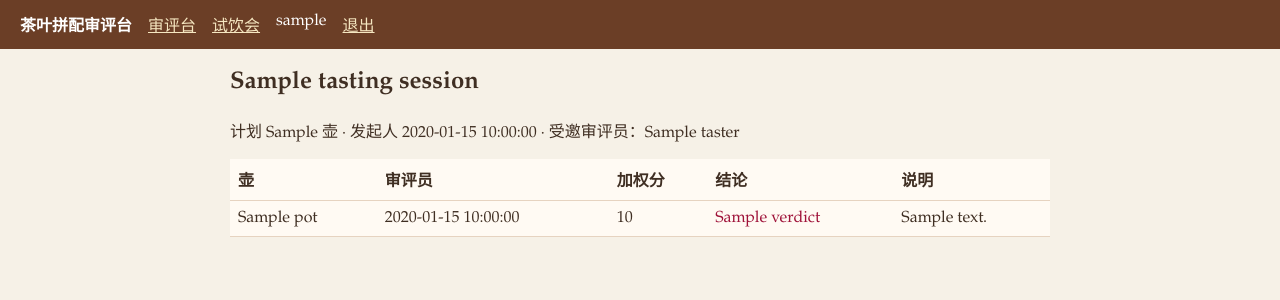
After one commit to lacsar712/cc-tb-b04-GSB, a Flask app: page /sessions/1 in a window 1280 px wide. The commit adds this page. Shown: the top 300 px of the page. Run offline with Flask 3, Linux system fonts and the light colour scheme; the visitor is signed in with stand-in values (Sample User, id 1); a database or web service that is not in the repository returns one stand-in record (values such as "Sample title"); some libraries are stand-ins or nearby versions.

Commit message:
feat: tasting sessions

```diff
--- a/backend/app.py
+++ b/backend/app.py
@@ -5,13 +5,14 @@ import psycopg2
 from flask import Flask, redirect, render_template, request, session, url_for
 from psycopg2.extras import RealDictCursor
 
-from rules import weigh
+from rules import parse_invitees, weigh
 
 app = Flask(__name__)
 app.secret_key = os.environ.get("FLASK_SECRET", "tea-cupping-dev-secret")
 
 ACCOUNTS = {
     "taster": {"password": "tea123456", "role": "writer"},
+    "taster2": {"password": "tea123456", "role": "writer"},
     "observer": {"password": "look123456", "role": "reader"},
 }
 
@@ -86,3 +87,124 @@ def create():
     if request.headers.get("HX-Request"):
         return render_template("_row.html", row=row)
     return redirect(url_for("home"))
+
+
+@app.get("/sessions")
+@login_required
+def sessions():
+    with db() as conn, conn.cursor(cursor_factory=RealDictCursor) as cur:
+        cur.execute("SELECT * FROM tasting_sessions ORDER BY id DESC")
+        items = cur.fetchall()
+    return render_template(
+        "sessions.html", sessions=items, can_write=session.get("role") == "writer"
+    )
+
+
+@app.post("/sessions")
+@login_required
+def create_session():
+    if session.get("role") != "writer":
+        return ("观察员不能建会", 403)
+    name = request.form.get("name", "").strip()
+    invitees = parse_invitees(request.form.get("invitees", ""))
+    try:
+        planned_pots = int(request.form.get("planned_pots", ""))
+    except ValueError:
+        planned_pots = 0
+    if not name:
+        return ("会名不能为空", 400)
+    if planned_pots < 1:
+        return ("计划壶数至少为 1", 400)
+    if not invitees:
+        return ("邀请名单不能为空", 400)
+    with db() as conn, conn.cursor(cursor_factory=RealDictCursor) as cur:
+        cur.execute(
+            """INSERT INTO tasting_sessions (name, planned_pots, created_by)
+               VALUES (%s,%s,%s) RETURNING id""",
+            (name, planned_pots, session["user"]),
+        )
+        session_id = cur.fetchone()["id"]
+        cur.executemany(
+            "INSERT INTO tasting_invitees (session_id, taster) VALUES (%s,%s)",
+            [(session_id, t) for t in invitees],
+        )
+        conn.commit()
+    return redirect(url_for("session_detail", session_id=session_id))
+
+
+@app.get("/sessions/<int:session_id>")
+@login_required
+def session_detail(session_id):
+    with db() as conn, conn.cursor(cursor_factory=RealDictCursor) as cur:
+        cur.execute("SELECT * FROM tasting_sessions WHERE id = %s", (session_id,))
+        item = cur.fetchone()
+        if item is None:
+            return ("试饮会不存在", 404)
+        cur.execute(
+            "SELECT taster FROM tasting_invitees WHERE session_id = %s ORDER BY taster",
+            (session_id,),
+        )
+        invitees = [row["taster"] for row in cur.fetchall()]
+        cur.execute(
+            "SELECT * FROM tasting_cuppings WHERE session_id = %s ORDER BY id DESC",
+            (session_id,),
+        )
+        rows = cur.fetchall()
+    can_submit = session.get("role") == "writer" and session["user"] in invitees
+    return render_template(
+        "session_detail.html",
+        item=item,
+        invitees=invitees,
+        rows=rows,
+        can_submit=can_submit,
+    )
+
+
+@app.post("/sessions/<int:session_id>/cuppings")
+@login_required
+def create_session_cupping(session_id):
+    if session.get("role") != "writer":
+        return ("观察员不能交会内评", 403)
+    with db() as conn, conn.cursor(cursor_factory=RealDictCursor) as cur:
+        cur.execute("SELECT * FROM tasting_sessions WHERE id = %s", (session_id,))
+        item = cur.fetchone()
+        if item is None:
+            return ("试饮会不存在", 404)
+        cur.execute(
+            "SELECT 1 FROM tasting_invitees WHERE session_id = %s AND taster = %s",
+            (session_id, session["user"]),
+        )
+        if cur.fetchone() is None:
+            return ("未受邀审评员不能向该试饮会交评", 403)
+        aroma = float(request.form["aroma"])
+        taste = float(request.form["taste"])
+        liquor = float(request.form["liquor"])
+        verdict, note, score = weigh(aroma, taste, liquor)
+        cur.execute(
+            "SELECT COUNT(*) AS n FROM tasting_cuppings WHERE session_id = %s",
+            (session_id,),
+        )
+        used = cur.fetchone()["n"]
+        if used >= item["planned_pots"]:
+            return ("该试饮会计划壶数已满", 403)
+        cur.execute(
+            """INSERT INTO tasting_cuppings
+                   (session_id, pot, aroma, taste, liquor, score, verdict, note, created_by)
+               VALUES (%s,%s,%s,%s,%s,%s,%s,%s,%s) RETURNING *""",
+            (
+                session_id,
+                used + 1,
+                aroma,
+                taste,
+                liquor,
+                score,
+                verdict,
+                note,
+                session["user"],
+            ),
+        )
+        row = cur.fetchone()
+        conn.commit()
+    if request.headers.get("HX-Request"):
+        return render_template("_session_row.html", row=row)
+    return redirect(url_for("session_detail", session_id=session_id))
--- /dev/null
+++ b/backend/templates/_session_row.html
@@ -0,0 +1,7 @@
+<tr>
+  <td>{{ row.pot }}</td>
+  <td>{{ row.created_by }}</td>
+  <td>{{ row.score }}</td>
+  <td class="{% if row.verdict == '通过' %}pass{% else %}fail{% endif %}">{{ row.verdict }}</td>
+  <td>{{ row.note }}</td>
+</tr>
--- a/backend/templates/base.html
+++ b/backend/templates/base.html
@@ -18,6 +18,8 @@
   <header>
     <strong>茶叶拼配审评台</strong>
     {% if session.user %}
+      <a href="{{ url_for('home') }}">审评台</a>
+      <a href="{{ url_for('sessions') }}">试饮会</a>
       <span>{{ session.user }}</span>
       <a href="{{ url_for('logout') }}">退出</a>
     {% endif %}
--- a/backend/templates/login.html
+++ b/backend/templates/login.html
@@ -7,6 +7,6 @@
   <input name="username" value="taster" />
   <input name="password" type="password" value="tea123456" />
   <button>登录</button>
-  <p>taster / tea123456 可审评；observer / look123456 只看</p>
+  <p>taster、taster2 / tea123456 可审评；observer / look123456 只看</p>
 </form>
 {% endblock %}
--- /dev/null
+++ b/backend/templates/session_detail.html
@@ -0,0 +1,20 @@
+{% extends "base.html" %}
+{% block body %}
+<h2>{{ item.name }}</h2>
+<p>计划 {{ item.planned_pots }} 壶 · 发起人 {{ item.created_by }} · 受邀审评员：{{ invitees | join("、") }}</p>
+{% if can_submit %}
+<form method="post" action="{{ url_for('create_session_cupping', session_id=item.id) }}" data-swap="1">
+  <h2>交一笔会内评</h2>
+  <input name="aroma" type="number" step="0.1" min="0" max="10" placeholder="香气" required />
+  <input name="taste" type="number" step="0.1" min="0" max="10" placeholder="滋味" required />
+  <input name="liquor" type="number" step="0.1" min="0" max="10" placeholder="汤色" required />
+  <button>提交</button>
+</form>
+{% endif %}
+<table>
+  <thead><tr><th>壶</th><th>审评员</th><th>加权分</th><th>结论</th><th>说明</th></tr></thead>
+  <tbody id="rows">
+    {% for row in rows %}{% include "_session_row.html" %}{% endfor %}
+  </tbody>
+</table>
+{% endblock %}
```
Also changed, not shown: backend/rules.py (+8 -0 lines), backend/seed.py (+29 -0 lines), backend/templates/sessions.html (added, +25 -0 lines), README.md.
